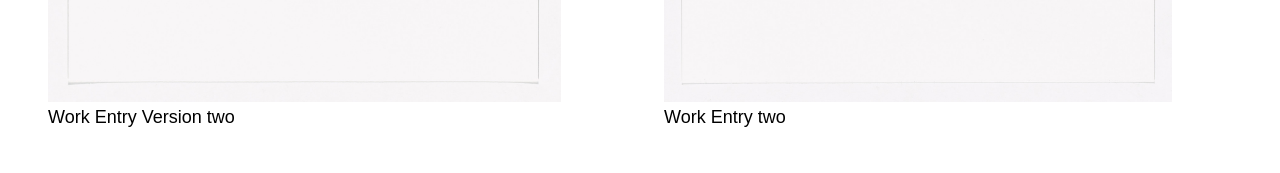
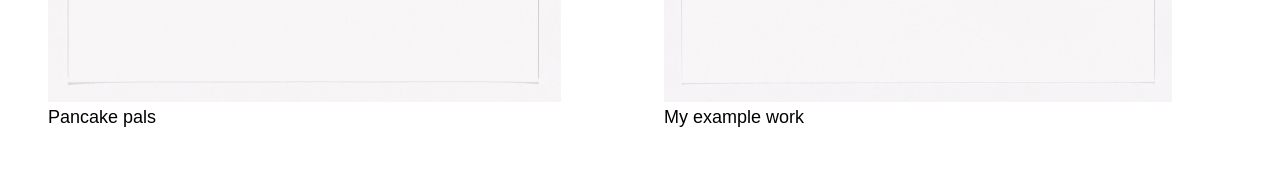
Before and after one commit to mbelgrod/Portfolio, a Jekyll site: the page built from index.html, in a window 1280 px wide. Shown: the part 777-950 px from the top of the page. Built offline with Jekyll 4.4.1, drawn with Linux system fonts in a browser that asks for light colours.

Commit message:
NEW WEBISTE

```diff
--- a/work/example-2/index.md
+++ b/work/example-2/index.md
@@ -1,6 +1,6 @@
 ---
 layout: work
-title: "Work Entry Version two"
+title: "Pancake pals"
 order: 0
 preview: 2.jpeg
 gallery:
--- a/work/example/index.md
+++ b/work/example/index.md
@@ -1,6 +1,6 @@
 ---
 layout: work
-title: "Work Entry two"
+title: "My example work"
 order: 1
 preview: 1.jpg
 ---
```
